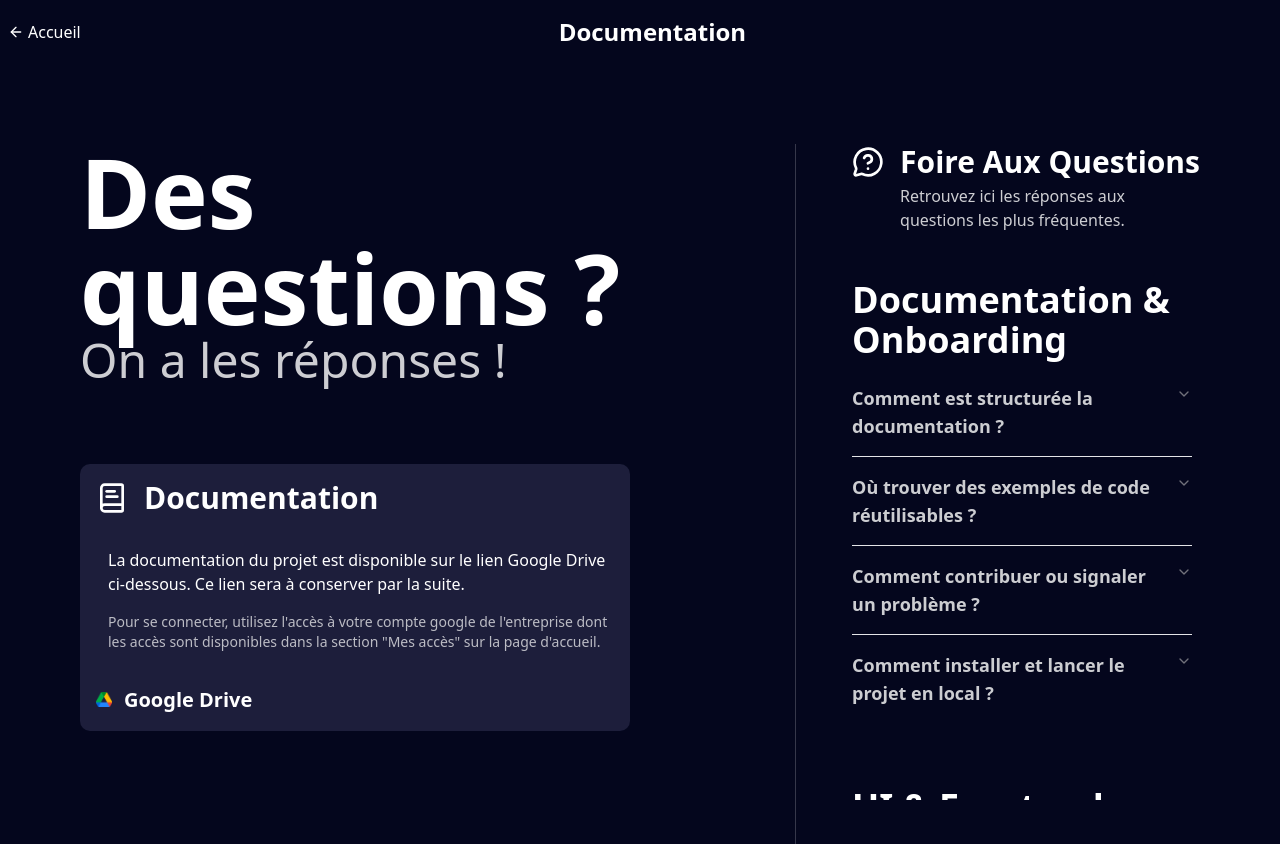
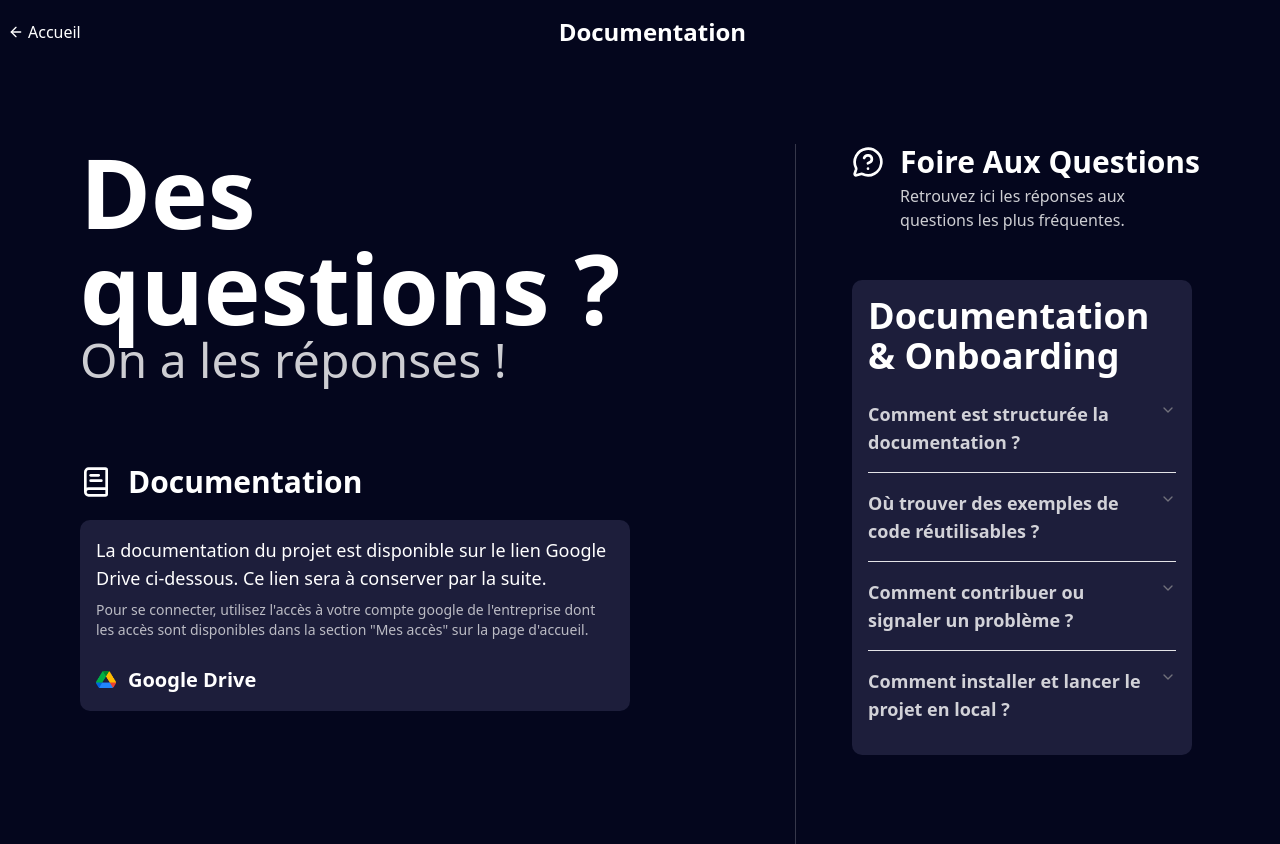
Before and after one commit to antilope63/Onboarding, a Next.js app: page /documentation in a window 1280 px wide. Built offline with nearby package versions, Linux system fonts and the light colour scheme.

Commit message:
UPD page

```diff
--- a/src/components/Documentation/DocumentationSection.tsx
+++ b/src/components/Documentation/DocumentationSection.tsx
@@ -11,29 +11,30 @@ export default function DocumentationSection({
   ...rest
 }: DocumentationSectionProps) {
   return (
-    <Card type="default" className="flex flex-col w-full gap-4 max-w-[550px]">
+    <div className="flex flex-col gap-1">
       <div className="flex items-center gap-4 mb-4">
         <BookText className="w-8 h-8 text-white" />
         <h1 className="text-3xl font-bold text-white">Documentation</h1>
       </div>
-
-      <p className="text-white pl-3">
+      <Card type="default" className="flex flex-col w-full gap-2 max-w-[550px]">
+        <p className="text-white text-lg">
           La documentation du projet est disponible sur le lien Google Drive
           ci-dessous. Ce lien sera à conserver par la suite.
         </p>
-      <p className="text-white/70 text-sm pl-3">
+        <p className="text-white/70 text-sm">
           Pour se connecter, utilisez l'accès à votre compte google de
-        l'entreprise dont les accès sont disponibles dans la section "Mes accès"
-        sur la page d'accueil.
+          l'entreprise dont les accès sont disponibles dans la section "Mes
+          accès" sur la page d'accueil.
         </p>
         <LinkText
           href="https://drive.google.com/drive/folders/1bBX0g4-h4U7mK5pGwK_Z3W74Zv-zOo-9?usp=sharing"
           text="Google Drive"
           icon="/IconGoogleDrive.png"
-        sizeIcon={16}
+          sizeIcon={20}
           sizeText={20}
           sizeFont={600}
         />
       </Card>
+    </div>
   );
 }
--- a/src/components/Documentation/FAQSection.tsx
+++ b/src/components/Documentation/FAQSection.tsx
@@ -44,7 +44,7 @@ export default function FAQSection({ className, ...rest }: FAQSectionProps) {
             return acc;
           }, {})
         ).map(([category, items]) => (
-          <section key={category} className="mb-16">
+          <section key={category} className="mb-16 bg-bleu_fonce_2 p-4 rounded-lg">
             <h3 className="text-white font-semibold text-4xl mb-2">
               {category}
             </h3>
```
Lines whose indentation alone changed are shown as unchanged.
